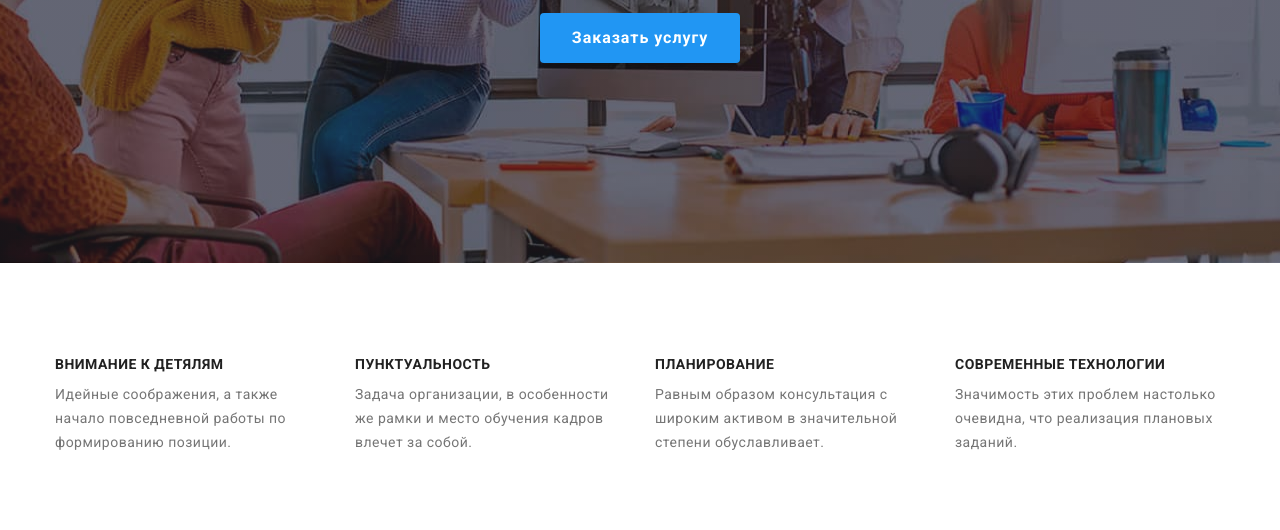
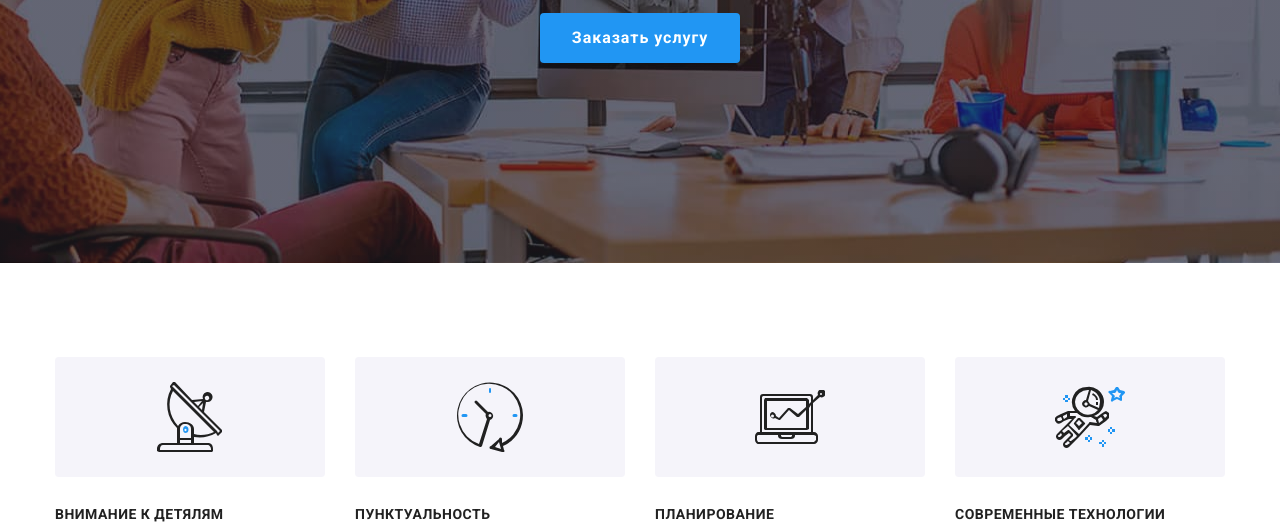
Before and after one commit to Artemius87/goit-markup-hw-04, a plain HTML site: page index.html in a window 1280 px wide. Shown: the part 418-948 px from the top of the page. Drawn offline with nearby package versions, Linux system fonts and the light colour scheme.

Commit message:
преимущество готово

```diff
--- a/css/style.css
+++ b/css/style.css
@@ -86,6 +86,35 @@ ul {
 
 .spec + .spec {
   margin-left: 30px;
+}
+
+.features .spec::before {
+  content: "";
+  display: block;
+  margin-bottom: 30px;
+  height: 120px;
+  background: #f5f4fa;
+  border-radius: 4px;
+
+  background-repeat: no-repeat;
+  background-position: center;
+  background-size: 70px, 70px;
+}
+
+.spec.icon-antena::before {
+  background-image: url("../images/antenna.svg");
+}
+
+.spec.icon-clock::before {
+  background-image: url("../images/clock.svg");
+}
+
+.spec.icon-nout::before {
+  background-image: url("../images/Vector.svg");
+}
+
+.spec.icon-astronaut::before {
+  background-image: url("../images/astronaut.svg");
 }
 
 /* activity */
--- a/index.html
+++ b/index.html
@@ -59,28 +59,28 @@ info@devstudio.com
     <section class="features">
       <div class="container">
         <ul class="list">
-          <li class="spec">
+          <li class="spec icon-antena">
             <h3 class="title">ВНИМАНИЕ К ДЕТЯЛЯМ</h3>
             <p class="text">
               Идейные соображения, а также начало повседневной работы по
               формированию позиции.
             </p>
           </li>
-          <li class="spec">
+          <li class="spec icon-clock">
             <h3 class="title">ПУНКТУАЛЬНОСТЬ</h3>
             <p class="text">
               Задача организации, в особенности же рамки и место обучения кадров
               влечет за собой.
             </p>
           </li>
-          <li class="spec">
+          <li class="spec icon-nout">
             <h3 class="title">ПЛАНИРОВАНИЕ</h3>
             <p class="text">
               Равным образом консультация с широким активом в значительной
               степени обуславливает.
             </p>
           </li>
-          <li class="spec">
+          <li class="spec icon-astronaut">
             <h3 class="title">СОВРЕМЕННЫЕ ТЕХНОЛОГИИ</h3>
             <p class="text">
               Значимость этих проблем настолько очевидна, что реализация
```
